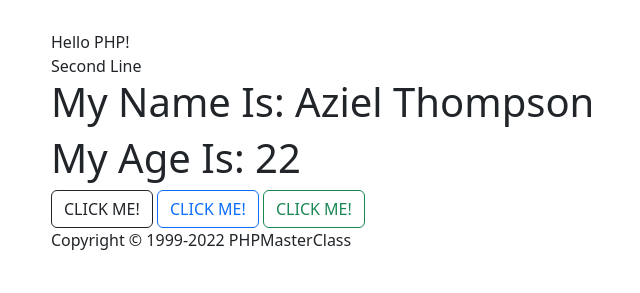
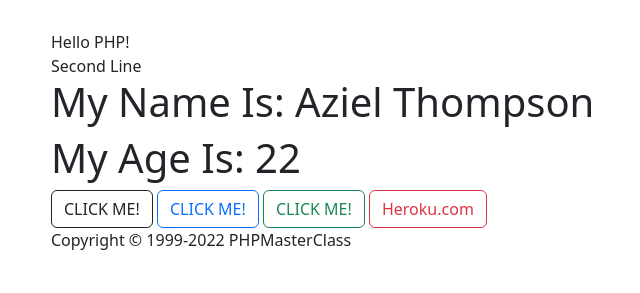
Before and after one commit to Aj96-code/php_primer, a PHP site: page / in a window 1280 px wide. Shown: the part 176-469 px from the top of the page, without its empty margins (31-671 px from the left). Run offline with PHP 8.4, Linux system fonts and the light colour scheme.

Commit message:
Added Link to Heroku

```diff
--- a/index.php
+++ b/index.php
@@ -24,4 +24,6 @@
 <button type="button" class="btn btn-outline-dark">CLICK ME!</button>
 <button type="button" class="btn btn-outline-primary">CLICK ME!</button>
 <button type ="button" class="btn btn-outline-success">CLICK ME!</button>
+<a class="btn btn-outline-danger" target="_blank"  href="https://www.heroku.com">Heroku.com</a>
+
 <?php require ("./Includes/footer.php");?>
```
